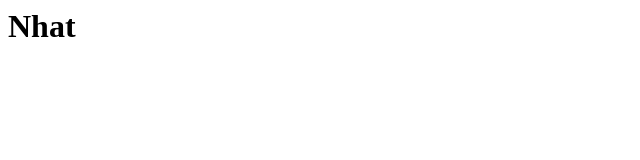
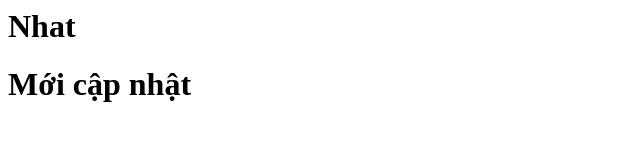
Before and after one commit to TranDinhNhat/java6nhat, a plain HTML site: page index.html in a window 1280 px wide. Shown: the whole page, without its empty margins (0-640 px from the left). Drawn offline with Linux system fonts and the light colour scheme.

Commit message:
add index.html

```diff
--- a/index.html
+++ b/index.html
@@ -1 +1,2 @@
 <h1>Nhat</h1>
+<h1>Mới cập nhật</h1>
```
